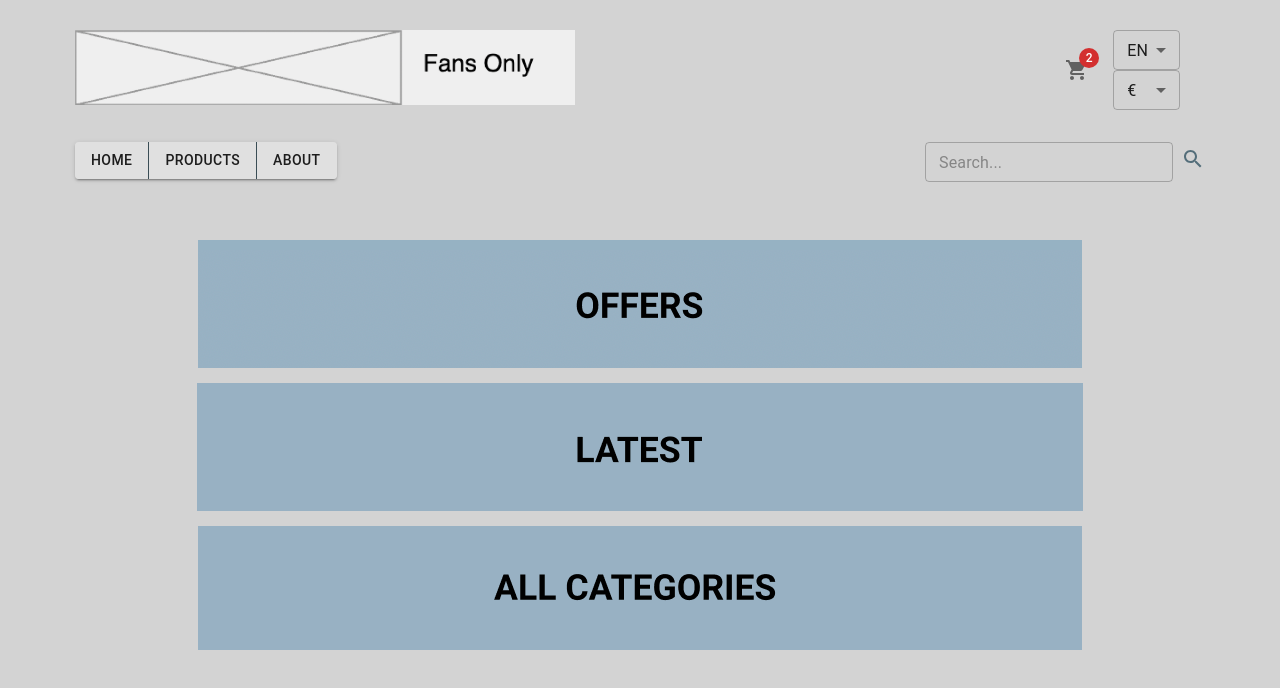
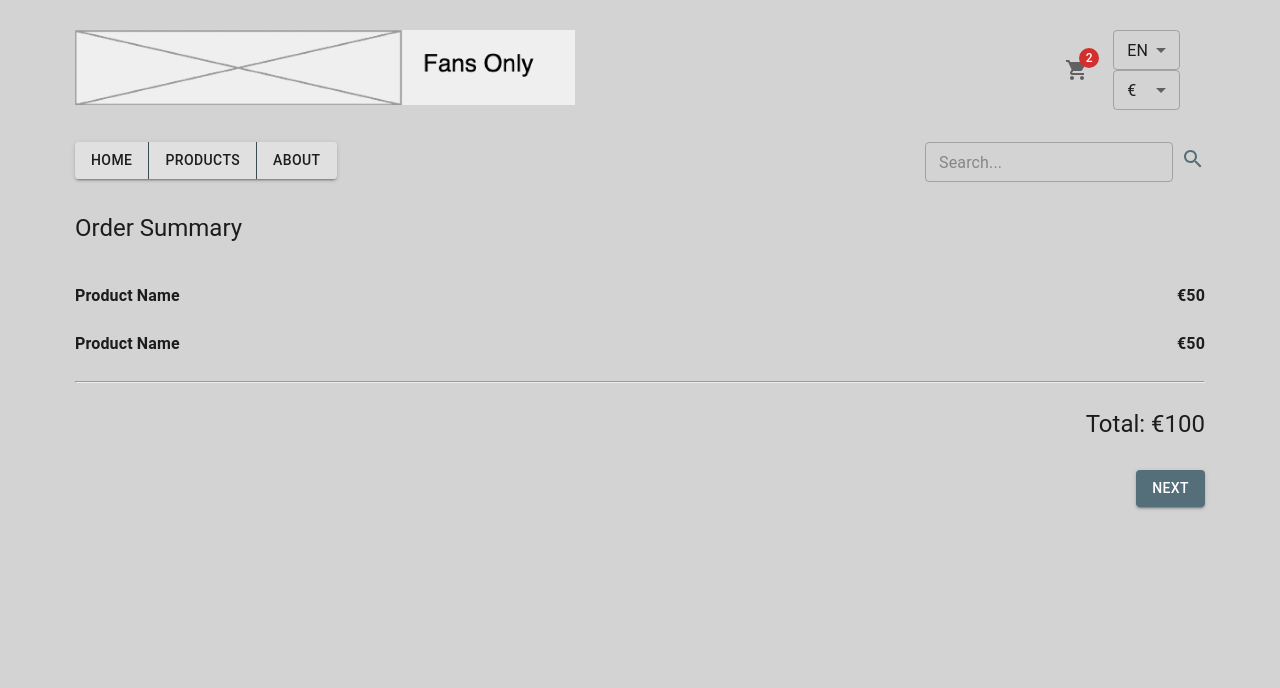
Before and after one commit to VeeHalonen/ux-prototype, a React (Create React App) app: page /order-summary in a window 1280 px wide. Shown: the top 688 px of the page. Built offline with nearby package versions, Linux system fonts and the light colour scheme.

Commit message:
Add Order Summary page

```diff
--- a/src/App.js
+++ b/src/App.js
@@ -16,6 +16,9 @@ import ShoppingCartDiv from "./components/ShoppingCartDiv";
 import { useState } from "react";
 import ProductPage from "./views/ProductPage";
 import Reviews from "./views/Reviews";
+import OrderSummary from "./views/OrderSummary";
+import ShippingAndPayment from "./views/ShippingAndPayment";
+import OrderConfirmation from "./views/OrderConfirmation";
 
 // Add routes:
 // 1. Add the page component in the "views" folder
@@ -100,6 +103,15 @@ function App() {
               <Route path="/reviews">
                 <Reviews />
               </Route>
+              <Route path="/order-summary">
+                <OrderSummary />
+              </Route>
+              <Route path="/shipping-and-payment">
+                <ShippingAndPayment />
+              </Route>
+              <Route path="/order-confirmation">
+                <OrderConfirmation />
+              </Route>
               <Route path="/">
                 <Home />
               </Route>
--- /dev/null
+++ b/src/views/OrderConfirmation.jsx
@@ -0,0 +1,7 @@
+import { Button, Typography } from "@mui/material";
+
+const OrderConfirmation = () => {
+  return <Typography variant="h5">Order Confirmation</Typography>;
+};
+
+export default OrderConfirmation;
--- /dev/null
+++ b/src/views/OrderSummary.jsx
@@ -0,0 +1,42 @@
+import { Button, Grid, Typography } from "@mui/material";
+import { Link } from "react-router-dom";
+
+const OrderSummary = () => {
+  const style = { fontWeight: "bold" };
+  return (
+    <div>
+      <Typography variant="h5" paragraph>
+        Order Summary
+      </Typography>
+      <Grid container spacing={3} style={{ marginTop: 10 }}>
+        <Grid container item justifyContent="space-between">
+          <Grid item>
+            <Typography style={style}>Product Name</Typography>
+          </Grid>
+          <Grid item>
+            <Typography style={style}>€50</Typography>
+          </Grid>
+        </Grid>
+        <Grid container item justifyContent="space-between">
+          <Grid item>
+            <Typography style={style}>Product Name</Typography>
+          </Grid>
+          <Grid item>
+            <Typography style={style}>€50</Typography>
+          </Grid>
+        </Grid>
+      </Grid>
+      <hr style={{ marginTop: 25, marginBottom: 25 }} />
+      <Typography variant="h5" textAlign="end">
+        Total: €100
+      </Typography>
+      <div style={{ textAlign: "end", marginTop: 30, marginBottom: 100 }}>
+        <Button component={Link} to="/shipping-and-payment" variant="contained">
+          Next
+        </Button>
+      </div>
+    </div>
+  );
+};
+
+export default OrderSummary;
--- /dev/null
+++ b/src/views/ShippingAndPayment.jsx
@@ -0,0 +1,7 @@
+import { Button, Typography } from "@mui/material";
+
+const ShippingAndPayment = () => {
+  return <Typography variant="h5">Shipping and Payment</Typography>;
+};
+
+export default ShippingAndPayment;
```
